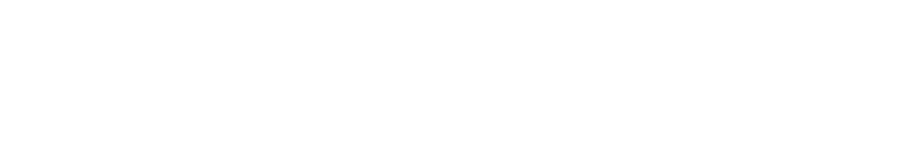
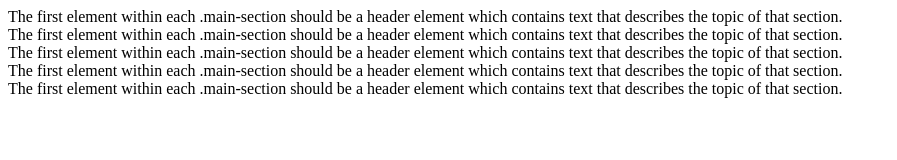
Before and after one commit to dastgeertech/Microverse---Conor---Ghulam-main, a plain HTML site: page index.html in a window 1280 px wide. Shown: the whole page, without its empty margins (0-897 px from the left). Drawn offline with Linux system fonts and the light colour scheme.

Commit message:
Update index.html

```diff
--- a/index.html
+++ b/index.html
@@ -10,17 +10,34 @@
     <main id="main-doc">
 
 
-        <section class="main-section"></section>
-        <section class="main-section"></section>
-        <section class="main-section"></section>
-        <section class="main-section"></section>
-        <section class="main-section"></section>
+        <section class="main-section">
+            <header id="JavaScript_and_Java">
+                The first element within each .main-section should be a header element which contains text that describes the topic of that section.
+            </header>
+        </section>
+        <section class="main-section">
+            <header id="JavaScript_and_Java">
+                The first element within each .main-section should be a header element which contains text that describes the topic of that section.
+            </header>
+        </section>
+        <section class="main-section" >
+            <header id="JavaScript_and_Java">
+                The first element within each .main-section should be a header element which contains text that describes the topic of that section.
+            </header>
+        </section>
+        <section class="main-section">
+            <header id="JavaScript_and_Java">
+                The first element within each .main-section should be a header element which contains text that describes the topic of that section.
+            </header>
+        </section>
+        <section class="main-section">
+            <header id="JavaScript_and_Java">
+                The first element within each .main-section should be a header element which contains text that describes the topic of that section.
+            </header>
+        </section>
 
 
     </main>
 
-
-
-
 </body>
 </html>
```
